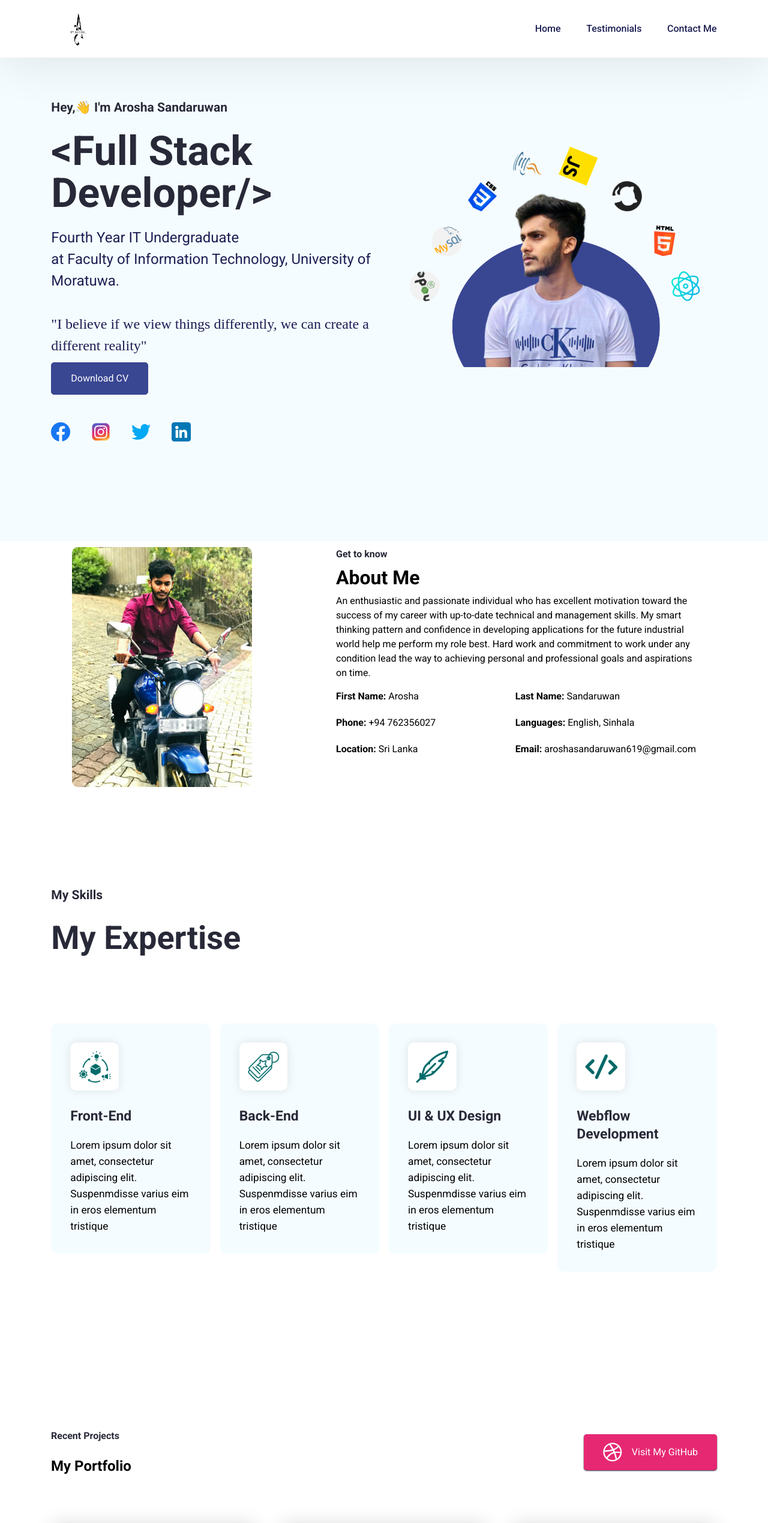
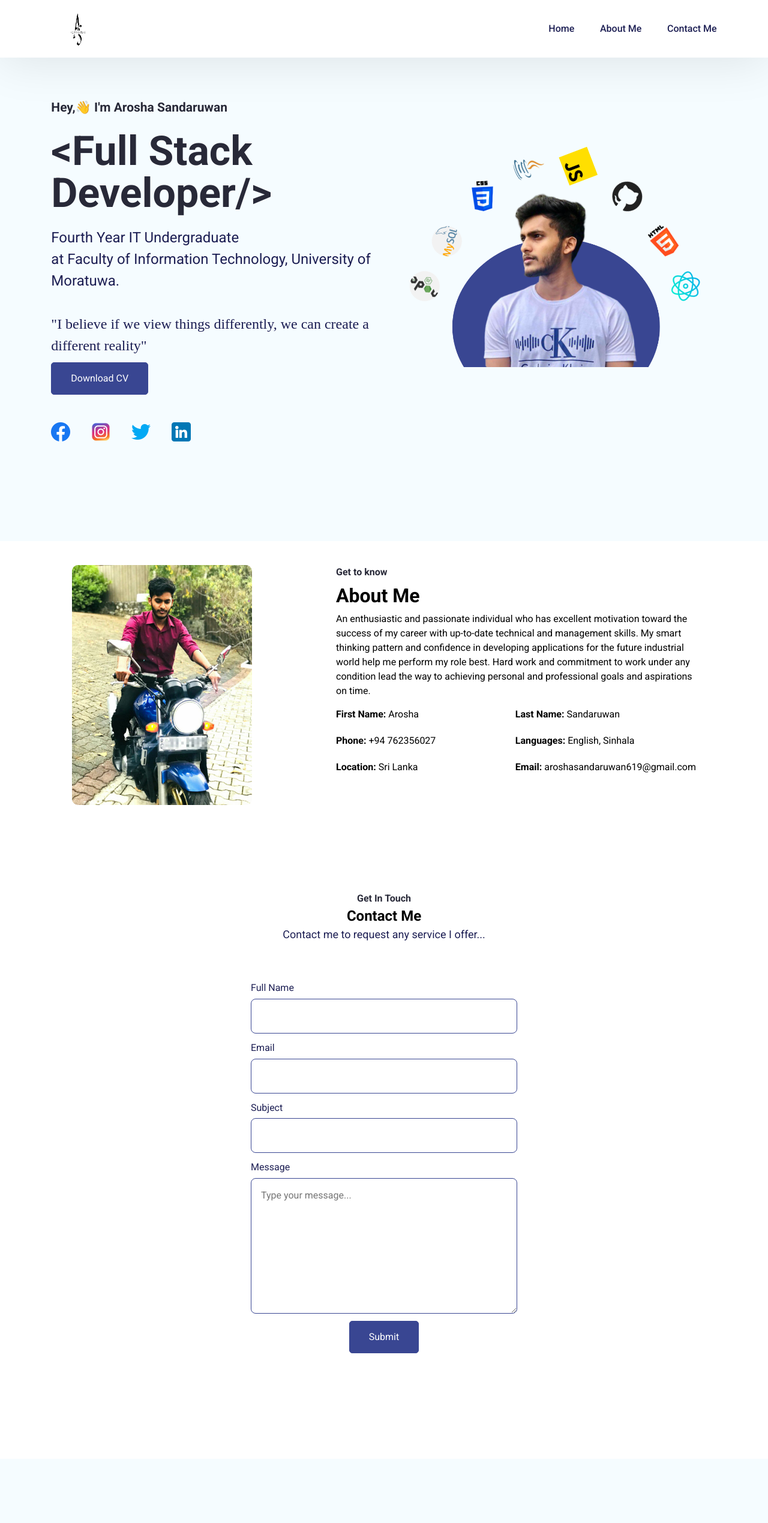
Before and after one commit to arosha619/My_Portfolio, a React (Create React App) app: page / in a window 1280 px wide. Shown: the top 2539 px of the page at 60% size. Built offline with nearby package versions, Linux system fonts and the light colour scheme.

Commit message:
updated home

```diff
--- a/src/App.css
+++ b/src/App.css
@@ -497,7 +497,7 @@ h2 {
 /* Testimonial Ends */
 .contact--section {
   display: flex;
-  padding: 10px 85px;
+  padding: 100px 85px;
   flex-direction: column;
   justify-content: center;
   align-items: center;
@@ -952,7 +952,7 @@ input[type="checkbox"] {
   flex-wrap: wrap;
   justify-content: center;
   align-items: flex-start;
-  padding: 10px;
+  padding: 40px;
 }
 
 .about-section-img {
--- a/src/Pages/Home/AboutMe.jsx
+++ b/src/Pages/Home/AboutMe.jsx
@@ -2,7 +2,7 @@ import React from "react";
 
 const AboutSection = () => {
   return (
-    <div className="about-section">
+    <div id="aboutme" className="about-section">
       <div className="about-section-img">
         <img src="./img/arosha2.jpg" alt="About Me" />
       </div>
--- a/src/Pages/Home/Homescreen/index.jsx
+++ b/src/Pages/Home/Homescreen/index.jsx
@@ -11,9 +11,9 @@ export default function Home() {
     <>
       <HeroSection />
       <AboutMe />
-      <MySkills />
+      {/* <MySkills />
       <MyPortfolio />
-      <Testimonial />
+      <Testimonial /> */}
       <ContactMe />
       <Footer />
     </>
--- a/src/Pages/Home/Navbar.jsx
+++ b/src/Pages/Home/Navbar.jsx
@@ -62,7 +62,7 @@ function Navbar() {
               Home
             </Link>
           </li>
-          {/* <li>
+          <li>
             <Link
               onClick={closeMenu}
               activeClass="navbar--active-content"
@@ -70,12 +70,12 @@ function Navbar() {
               smooth={true}
               offset={-70}
               duration={500}
-              to="AboutMe"
+              to="aboutme"
               className="navbar--content"
             >
               About Me
             </Link>
-          </li> */}
+          </li>
           {/* <li>
             <Link
               onClick={closeMenu}
@@ -91,7 +91,7 @@ function Navbar() {
             </Link>
           </li> */}
 
-          <li>
+          {/* <li>
             <Link
               onClick={closeMenu}
               activeClass="navbar--active-content"
@@ -99,12 +99,12 @@ function Navbar() {
               smooth={true}
               offset={-70}
               duration={500}
-              to="testimonial"
+              to="AboutMe"
               className="navbar--content"
             >
-              Testimonials
+              About Me
             </Link>
-          </li>
+          </li> */}
           <li>
             <Link
               onClick={closeMenu}
```
